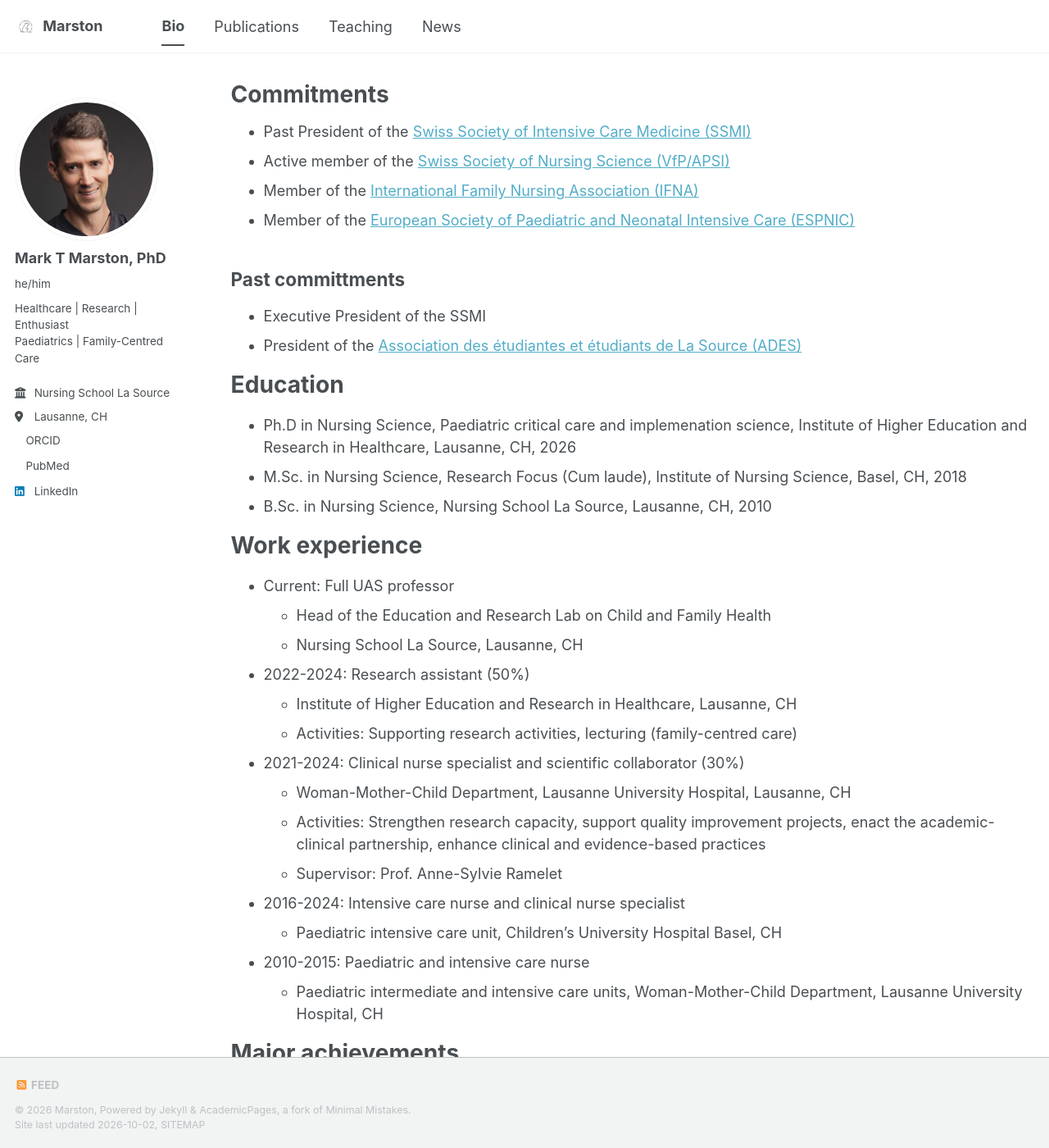
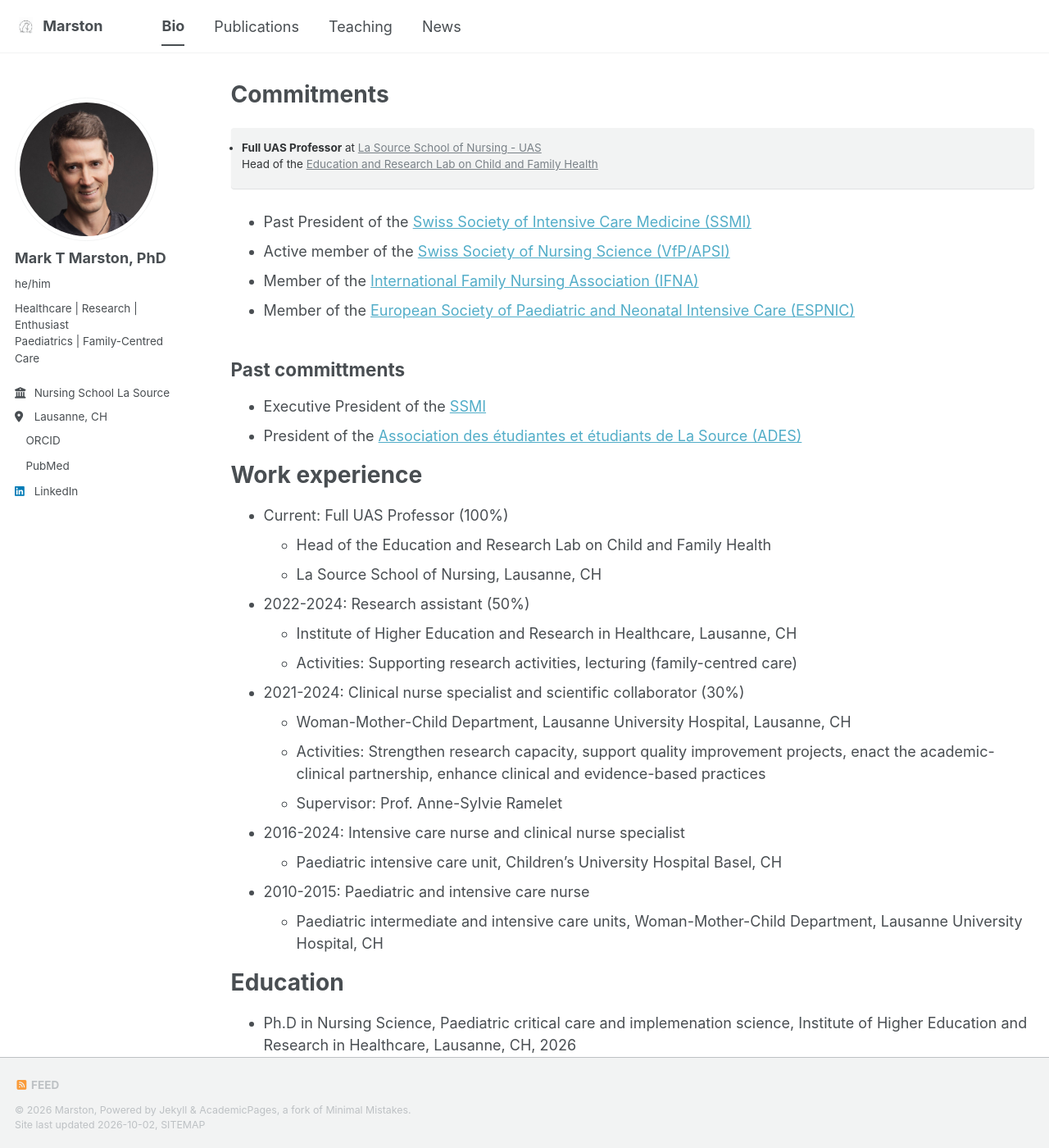
Before and after one commit to marstonRN/marston.github.io, a Jekyll site: the page built from _pages/cv.md, in a window 1280 px wide and 1400 px high. Shown: the whole window at 82% size. Built offline with Jekyll 4.4.1, drawn with Linux system fonts in a browser that asks for light colours; a style sheet for code colours, icons or effects is not loaded.

Commit message:
Update cv.md

```diff
--- a/_pages/cv.md
+++ b/_pages/cv.md
@@ -9,26 +9,23 @@ redirect_from:
 
 {% include base_path %}
 
+* **Full UAS Professor** at [La Source School of Nursing - UAS](https://www.ecolelasource.ch/fr/recherche-innovation/laboratoires-service-ri)<br>
+Head of the [Education and Research Lab on Child and Family Health](https://www.ecolelasource.ch/en/research-innovation/laboratories-ri/ler-child-and-family-health)
+{: .notice--primary}
 * Past President of the [Swiss Society of Intensive Care Medicine (SSMI)](https://sgi-ssmi.ch/de/)
 * Active member of the [Swiss Society of Nursing Science (VfP/APSI)](https://vfp-apsi.ch/fr/fachgremien/paediatrische-pflege/ueber-uns)
 * Member of the [International Family Nursing Association (IFNA)](https://internationalfamilynursing.org/)
 * Member of the [European Society of Paediatric and Neonatal Intensive Care (ESPNIC)](https://www.espnic.eu/)
 
 ## Past committments
-* Executive President of the SSMI
+* Executive President of the [SSMI](https://sgi-ssmi.ch/de/)
 * President of the [Association des étudiantes et étudiants de La Source (ADES)](https://www.ecolelasource.ch/fr/campus/assoc-etudiants-ades)
-
-Education
-======
-* Ph.D in Nursing Science, Paediatric critical care and implemenation science, Institute of Higher Education and Research in Healthcare, Lausanne, CH, 2026
-* M.Sc. in Nursing Science, Research Focus (Cum laude), Institute of Nursing Science, Basel, CH, 2018
-* B.Sc. in Nursing Science, Nursing School La Source, Lausanne, CH, 2010
 
 Work experience
 ======
-* Current: Full UAS professor
+* Current: Full UAS Professor (100%)
   * Head of the Education and Research Lab on Child and Family Health
-  * Nursing School La Source, Lausanne, CH
+  * La Source School of Nursing, Lausanne, CH
 
 * 2022-2024: Research assistant (50%)
   * Institute of Higher Education and Research in Healthcare, Lausanne, CH
@@ -44,6 +41,12 @@ Work experience
 
 * 2010-2015: Paediatric and intensive care nurse
   * Paediatric intermediate and intensive care units, Woman-Mother-Child Department, Lausanne University Hospital, CH
+
+Education
+======
+* Ph.D in Nursing Science, Paediatric critical care and implemenation science, Institute of Higher Education and Research in Healthcare, Lausanne, CH, 2026
+* M.Sc. in Nursing Science, Research Focus (Cum laude), Institute of Nursing Science, Basel, CH, 2018
+* B.Sc. in Nursing Science, Nursing School La Source, Lausanne, CH, 2010
 
 Major achievements
 ======
```
